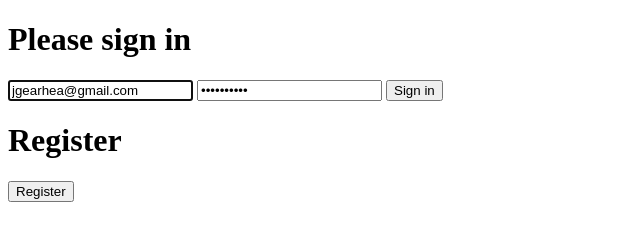
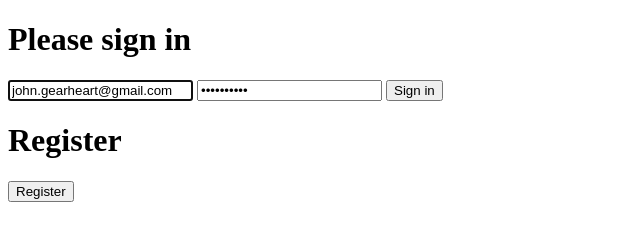
Before and after one commit to JRGearheart21/SnipeSnipe, a plain HTML site: page Register-Page/login.html in a window 1280 px wide. Shown: the full height of the page, 0-640 px from the left. Drawn offline with nearby package versions, Linux system fonts and the light colour scheme.

Commit message:
1.6.1
1.6.1

```diff
--- a/Register-Page/login.html
+++ b/Register-Page/login.html
@@ -13,7 +13,7 @@
     <body>
       <form>
         <h1>Please sign in</h1>
-        <input type="text" id="inputUsername"  placeholder="Email address" name="username" value="jgearhea@gmail.com" required autofocus>
+        <input type="text" id="inputUsername"  placeholder="Email address" name="username" value="john.gearheart@gmail.com" required autofocus>
         <input type="password" id="inputPassword"  placeholder="Password" name="password" value="Exonian09!" required>
         <button type="button" onclick="signInButton()">Sign in</button>
       </form>
```
Also changed, not shown: Register-Page/js/leagues.js (+10 -1 lines).
